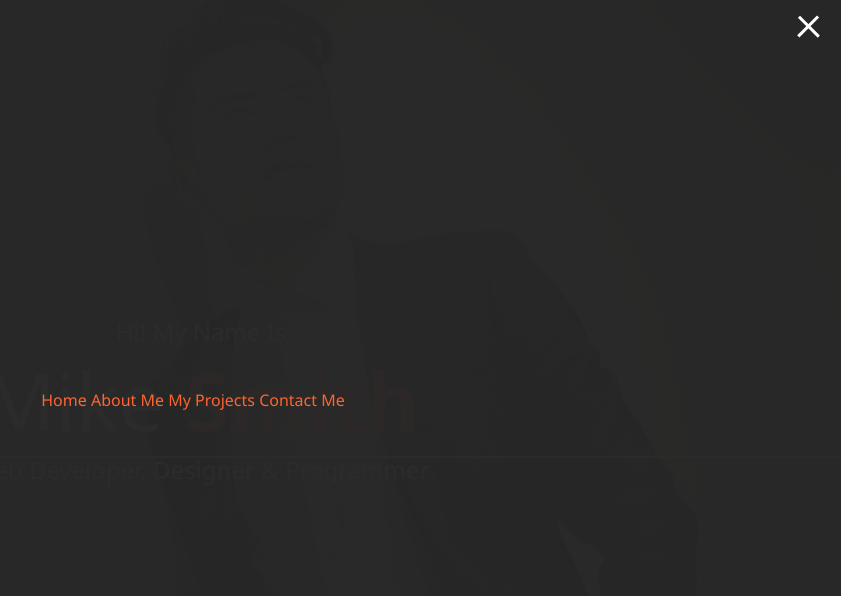
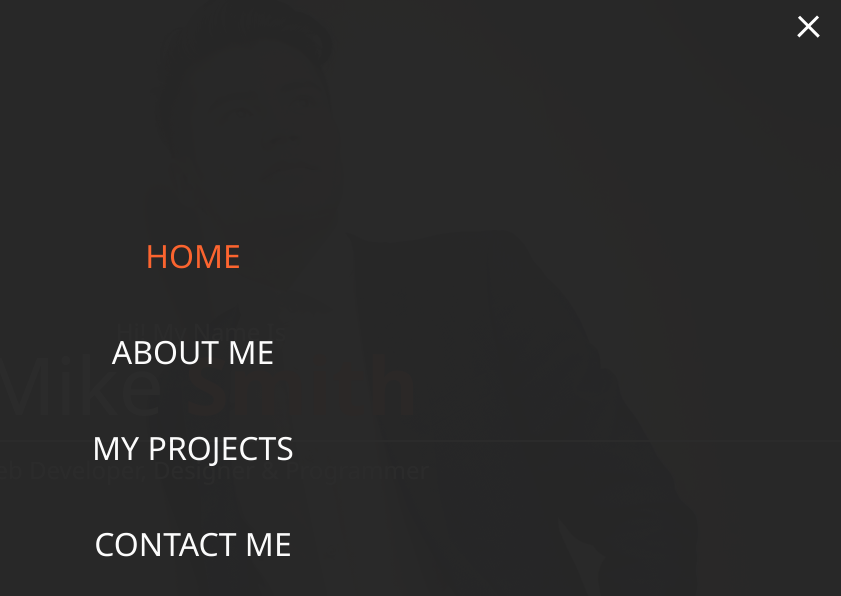
Before and after one commit to k8a87/Eliza, a plain HTML site: page dist/index.html in a window 1280 px wide. Both pictures are taken after a click on the element 1250 px from the left and 26 px from the top of the page. Shown: the whole page, without its empty margins (439-1280 px from the left). Drawn offline with Linux system fonts and the light colour scheme.

Commit message:
complete homepage

```diff
--- a/dist/index.html
+++ b/dist/index.html
@@ -16,13 +16,16 @@
 
       <nav class="nav">
         <ul class="menu-nav">
+          <li class="menu-nav__item active">
+            <a href="index.html" class="menu-nav__link"> Home </a>
+          </li>
           <li class="menu-nav__item">
-            <a href="index.html" class="menu-nav__link"> Home </a>
-
             <a href="about.html" class="menu-nav__link"> About Me</a>
-
+          </li>
+          <li class="menu-nav__item">
             <a href="projects.html" class="menu-nav__link"> My Projects</a>
-
+          </li>
+          <li class="menu-nav__item">
             <a href="contact.html" class="menu-nav__link"> Contact Me</a>
           </li>
         </ul>
--- a/dist/js/main.js
+++ b/dist/js/main.js
@@ -13,7 +13,6 @@ function toggleMenu(){
         nav.classList.add('open');
         menuNav.classList.add('open');
         navItems.forEach( item => item.classList.add('open'));
-        navItems.forEach( item => item.classList.add('active'));
 
 
         showMenu=true;
--- a/scss/_home.scss
+++ b/scss/_home.scss
@@ -15,7 +15,7 @@
   &__name {
     font-size: 5rem;
     padding-bottom: 1rem;
-    margin-top: 1rem;
+    margin-bottom: 1rem;
     border-bottom: 2px solid set-text-color($primary-color);
 
     &--last {
--- a/scss/_menu.scss
+++ b/scss/_menu.scss
@@ -92,5 +92,23 @@
         color: $secondary-color;
       }
     }
+    &__link {
+      display: inline-block;
+      font-size: 2rem;
+      text-transform: uppercase;
+      padding: 2rem 0;
+      font-weight: 300;
+      @include transition-ease;
+
+      &:hover {
+        color: $secondary-color;
+      }
+    }
   }
 }
+
+@for $i from 1 through 4 {
+  .menu-nav__item:nth-child(#{$i}) {
+    transition-delay: ($i * 0.1s) + 0.15s;
+  }
+}
```
Also changed, not shown: dist/css/main.css, 1 other file.
